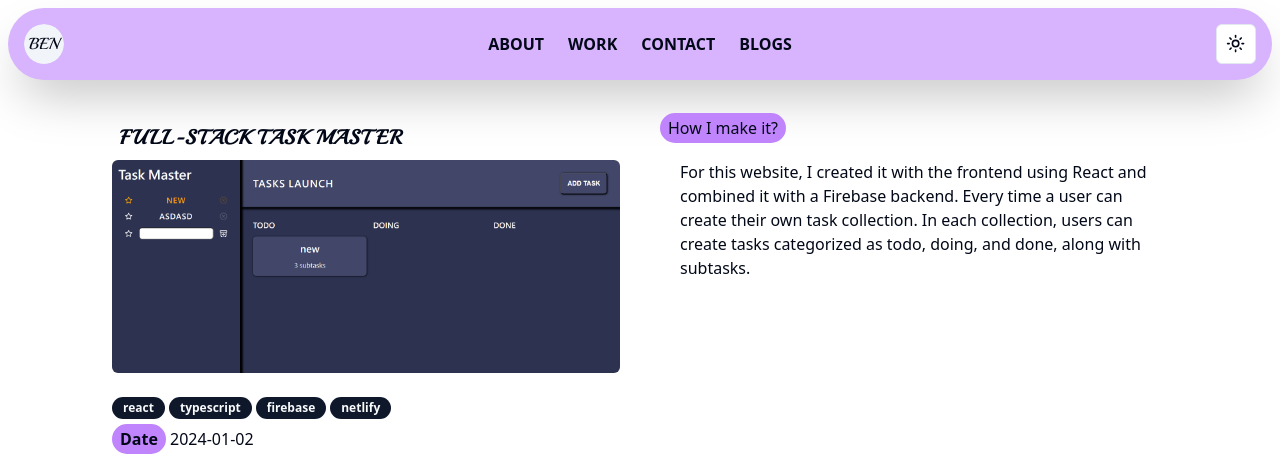
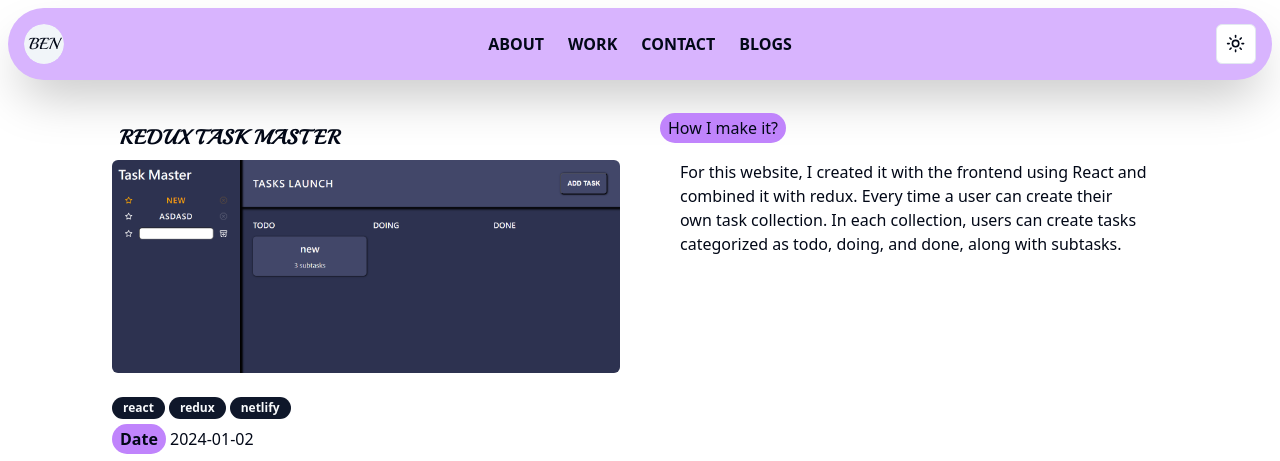
Before and after one commit to wen00033/new-blog, an Astro site: page /work/work-11 in a window 1280 px wide. Shown: the top 461 px of the page. Built offline with nearby package versions, Linux system fonts and the light colour scheme; Astro itself is replaced by a stand-in of ours.

Commit message:
Update title to "Redux Task master"

```diff
--- a/src/pages/work/work-11.md
+++ b/src/pages/work/work-11.md
@@ -1,14 +1,14 @@
 ---
 layout: "../../layouts/Worklayout.astro"
-title: "Full-stack Task master"
+title: "Redux Task master"
 date: "2024-01-02"
 author: "Benjamin"
 images: { src: "/task-master.png", alt: "task-master" }
 description: "a full-stack task master app by using react and firebase as backend"
 draft: "false"
-category: ["react", "typescript", "firebase", "netlify"]
+category: ["react", "redux", "netlify"]
 github: "https://github.com/wen00033/task-manager"
 website: "https://benjamin-task-manager.netlify.app/"
 ---
 
-For this website, I created it with the frontend using React and combined it with a Firebase backend. Every time a user can create their own task collection. In each collection, users can create tasks categorized as todo, doing, and done, along with subtasks.
+For this website, I created it with the frontend using React and combined it with redux. Every time a user can create their own task collection. In each collection, users can create tasks categorized as todo, doing, and done, along with subtasks.
```
